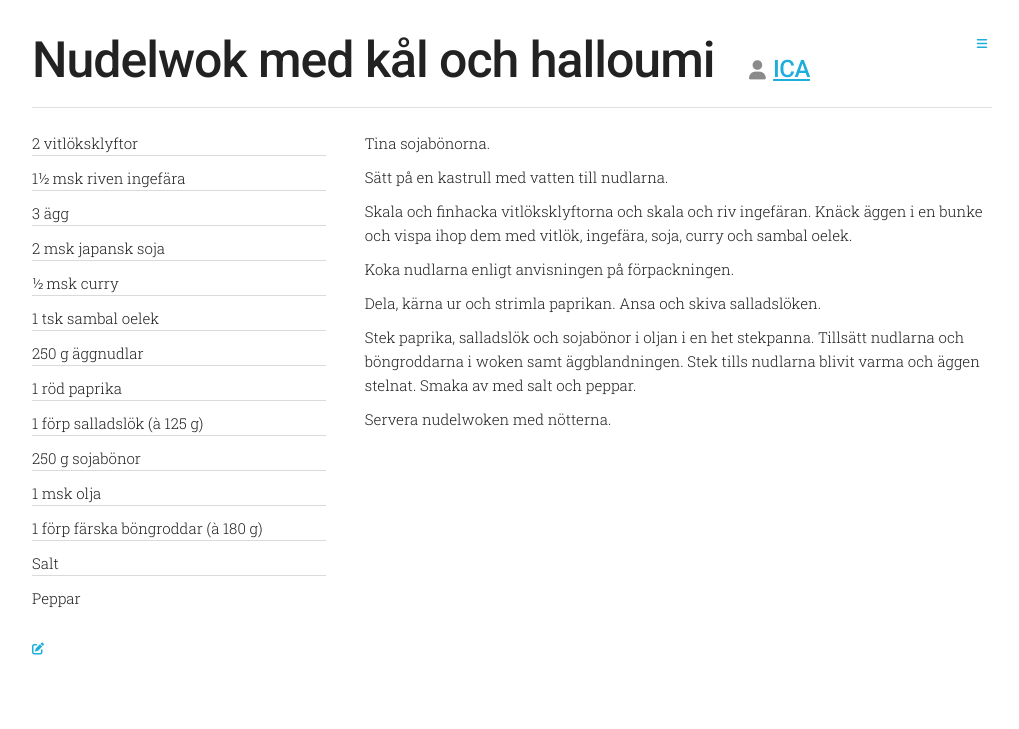
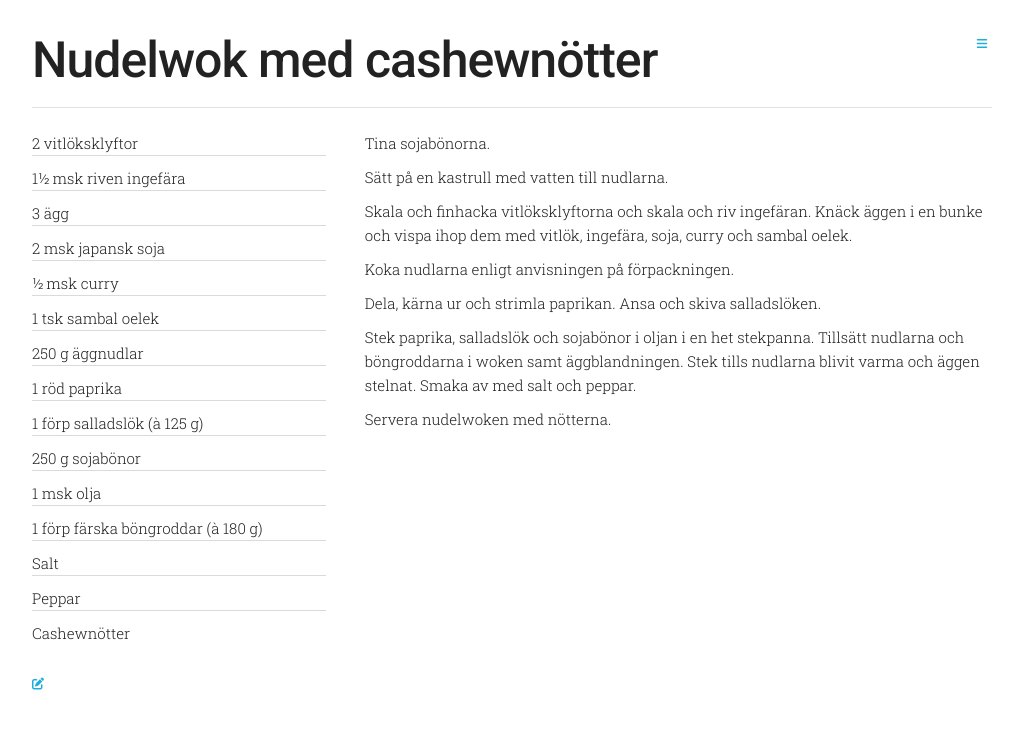
Before and after one commit to grapefrukt/recipes, a Jekyll site: the page built from _recipes/Nudelwok med cashewnötter.md, in a window 1280 px wide. Shown: the top 729 px of the page, without its empty margins (128-1147 px from the left). Built offline with Jekyll 4.4.1, drawn with Linux system fonts in a browser that asks for light colours.

Commit message:
Update Nudelwok med cashewnötter.md

```diff
--- a/_recipes/Nudelwok med cashewnötter.md
+++ b/_recipes/Nudelwok med cashewnötter.md
@@ -1,6 +1,5 @@
 ---
-title : Nudelwok med kål och halloumi
-author: "[ICA](https://www.ica.se/recept/nudelwok-med-kal-och-sidflask-718459/)"
+title : Nudelwok med cashewnötter
 Portions : 4
 ingredients :
   - 2 vitlöksklyftor
@@ -17,6 +16,7 @@ ingredients :
   - 1 förp färska böngroddar (à 180 g)
   - salt
   - peppar
+  - cashewnötter
 
 tags: [ wok ]
 ---
```
